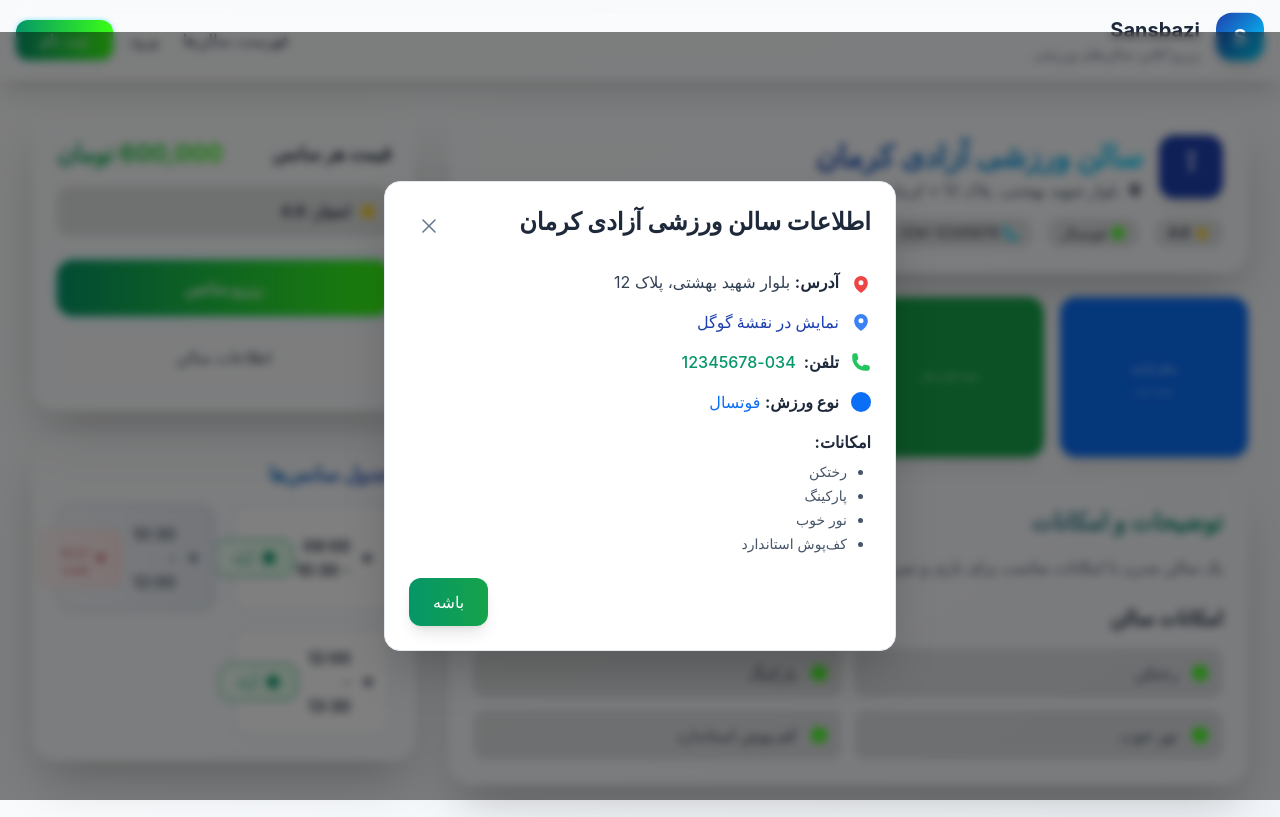
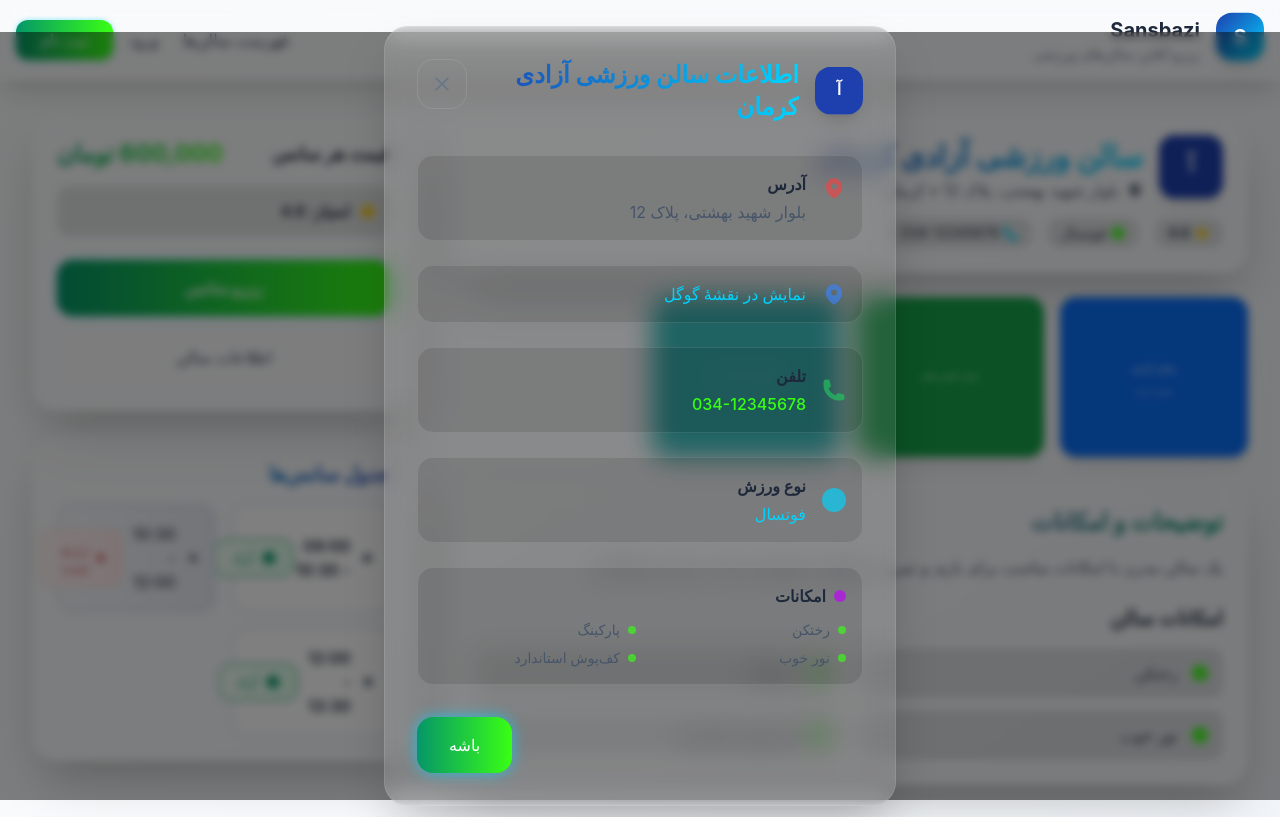
Before and after one commit to alifasihi/sansbazi-v2, a React (Vite) app: page /arena/arena-1 in a window 1280 px wide. Both pictures are taken after a click on the button "اطلاعات سالن". Built offline with nearby package versions, Linux system fonts and the light colour scheme.

Commit message:
style: enhance ArenaInfoModal with new design elements and improved layout

```diff
--- a/src/components/ArenaInfoModal.jsx
+++ b/src/components/ArenaInfoModal.jsx
@@ -6,69 +6,81 @@ export default function ArenaInfoModal({arena, open, onClose}){
   return (
     <div className="fixed inset-0 z-50 flex items-center justify-center p-4 animate-fade-in">
       <div className="absolute inset-0 bg-black/50 backdrop-blur-sm" onClick={onClose} />
-      <div className="relative bg-white rounded-2xl shadow-2xl w-full max-w-lg p-6 z-50 animate-bounce-in border border-slate-200">
-        <div className="flex items-start justify-between mb-6">
-          <h3 className="text-2xl font-bold text-slate-800">اطلاعات {arena.name}</h3>
-          <button onClick={onClose} className="p-2 rounded-full hover:bg-slate-100 transition-colors duration-200">
-            <XMarkIcon className="w-6 h-6 text-slate-500" />
+      <div className="relative bg-glass backdrop-blur-md rounded-3xl shadow-2xl w-full max-w-lg p-8 z-50 animate-bounce-in border border-glass">
+        <div className="flex items-start justify-between mb-8">
+          <div className="flex items-center gap-4">
+            <img src={arena.logo} alt={`${arena.name} logo`} className="w-12 h-12 rounded-2xl object-cover shadow-lg animate-float" />
+            <h3 className="text-2xl font-bold bg-gradient-to-r from-modernBlue to-neonBlue bg-clip-text text-transparent">اطلاعات {arena.name}</h3>
+          </div>
+          <button onClick={onClose} className="p-3 rounded-2xl hover:bg-glassDark transition-all duration-200 border border-glass hover:border-neonBlue">
+            <XMarkIcon className="w-6 h-6 text-slate-500 hover:text-neonBlue transition-colors duration-200" />
           </button>
         </div>
-        <div className="space-y-4 text-slate-700">
-          <div className="flex items-start gap-3">
-            <MapPinIcon className="w-5 h-5 text-red-500 mt-1 flex-shrink-0" />
+        <div className="space-y-6 text-slate-700">
+          <div className="flex items-start gap-4 bg-glassDark rounded-2xl p-4 border border-glass">
+            <MapPinIcon className="w-6 h-6 text-red-500 mt-1 flex-shrink-0 animate-pulse-slow" />
             <div>
-              <strong className="text-slate-800">آدرس:</strong> {arena.address}
+              <strong className="text-slate-800 block mb-1">آدرس</strong>
+              <span className="text-slate-600">{arena.address}</span>
             </div>
           </div>
           {arena.location && (
-            <div className="flex items-center gap-3">
-              <MapPinIcon className="w-5 h-5 text-blue-500 flex-shrink-0" />
+            <div className="flex items-center gap-4 bg-glassDark rounded-2xl p-4 border border-glass">
+              <MapPinIcon className="w-6 h-6 text-blue-500 flex-shrink-0 animate-pulse-slow" />
               <a
                 href={`https://www.google.com/maps?q=${arena.location.lat},${arena.location.lng}`}
                 target="_blank"
                 rel="noopener noreferrer"
-                className="text-modernBlue hover:text-sportBlue transition-colors duration-200 font-medium"
+                className="text-neonBlue hover:text-modernBlue transition-colors duration-200 font-medium hover:underline"
               >
                 نمایش در نقشهٔ گوگل
               </a>
             </div>
           )}
           {arena.phone && (
-            <div className="flex items-center gap-3">
-              <PhoneIcon className="w-5 h-5 text-green-500 flex-shrink-0" />
+            <div className="flex items-center gap-4 bg-glassDark rounded-2xl p-4 border border-glass">
+              <PhoneIcon className="w-6 h-6 text-green-500 flex-shrink-0 animate-pulse-slow" />
               <div>
-                <strong className="text-slate-800">تلفن:</strong>
-                <a className="text-modernGreen hover:text-sportGreen transition-colors duration-200 font-medium mr-2" href={`tel:${arena.phone}`}>{arena.phone}</a>
+                <strong className="text-slate-800 block mb-1">تلفن</strong>
+                <a className="text-neonGreen hover:text-modernGreen transition-colors duration-200 font-medium hover:underline" href={`tel:${arena.phone}`}>{arena.phone}</a>
               </div>
             </div>
           )}
           {arena.sportType && (
-            <div className="flex items-center gap-3">
-              <div className="w-5 h-5 bg-sportBlue rounded-full flex-shrink-0"></div>
+            <div className="flex items-center gap-4 bg-glassDark rounded-2xl p-4 border border-glass">
+              <div className="w-6 h-6 bg-neonBlue rounded-full flex-shrink-0 animate-pulse-slow"></div>
               <div>
-                <strong className="text-slate-800">نوع ورزش:</strong> <span className="text-sportBlue font-medium">{arena.sportType}</span>
+                <strong className="text-slate-800 block mb-1">نوع ورزش</strong>
+                <span className="text-neonBlue font-medium">{arena.sportType}</span>
               </div>
             </div>
           )}
-          <div>
-            <strong className="text-slate-800 block mb-2">امکانات:</strong>
-            <ul className="list-disc mr-6 text-slate-600 space-y-1">
+          <div className="bg-glassDark rounded-2xl p-4 border border-glass">
+            <strong className="text-slate-800 block mb-3 flex items-center gap-2">
+              <span className="inline-block w-3 h-3 bg-neonPurple rounded-full animate-pulse-slow"></span>
+              امکانات
+            </strong>
+            <ul className="grid grid-cols-1 sm:grid-cols-2 gap-2">
               {arena.amenities && arena.amenities.map((am,i)=>(
-                <li key={i} className="text-sm">{am}</li>
+                <li key={i} className="flex items-center gap-2 text-sm text-slate-600">
+                  <span className="inline-block w-2 h-2 bg-neonGreen rounded-full animate-pulse-slow"></span>
+                  {am}
+                </li>
               ))}
             </ul>
           </div>
           {arena.openingHours && (
-            <div className="flex items-start gap-3">
-              <ClockIcon className="w-5 h-5 text-purple-500 mt-1 flex-shrink-0" />
+            <div className="flex items-start gap-4 bg-glassDark rounded-2xl p-4 border border-glass">
+              <ClockIcon className="w-6 h-6 text-purple-500 mt-1 flex-shrink-0 animate-pulse-slow" />
               <div>
-                <strong className="text-slate-800">ساعات کاری:</strong> {arena.openingHours}
+                <strong className="text-slate-800 block mb-1">ساعات کاری</strong>
+                <span className="text-slate-600">{arena.openingHours}</span>
               </div>
             </div>
           )}
         </div>
-        <div className="mt-6 text-left">
-          <button onClick={onClose} className="bg-gradient-to-r from-modernGreen to-sportGreen text-white py-3 px-6 rounded-xl hover:from-sportGreen hover:to-modernGreen transition-all duration-200 font-medium shadow-lg hover:shadow-xl">
+        <div className="mt-8 text-left">
+          <button onClick={onClose} className="bg-gradient-to-r from-modernGreen to-neonGreen text-white py-4 px-8 rounded-2xl hover:from-neonGreen hover:to-modernGreen transition-all duration-300 font-medium shadow-xl hover:shadow-2xl animate-glow transform hover:scale-105">
             باشه
           </button>
         </div>
```
